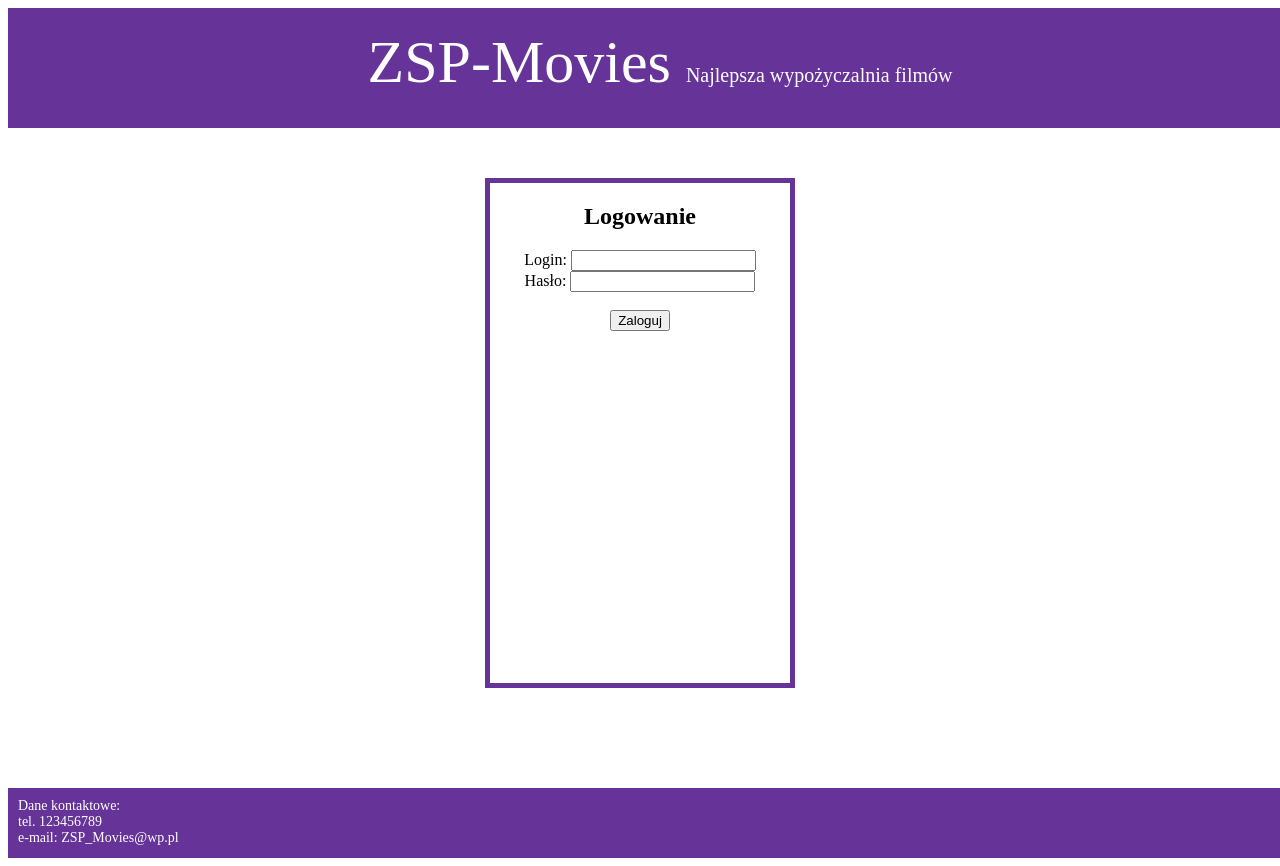
After one commit to Pazzurro/zsp-movie-rental, a PHP site: page /sites/login.php in a window 1280 px wide. The commit adds this page. Run offline with PHP 8.4, Linux system fonts and the light colour scheme.

Commit message:
includes + login.php

```diff
--- /dev/null
+++ b/css/style.css
@@ -0,0 +1,37 @@
+.header
+{
+    width: 100%;
+    height: 80px;
+    background-color: rebeccapurple;
+    color: white;
+    padding: 20px;
+    text-align: center;
+}
+
+.footer
+{
+    width: 100%;
+    height: 50px;
+    background-color: rebeccapurple;
+    color: white;
+    padding: 10px;
+    margin-top: 100px;
+    font-size: 14px;
+}
+
+.loginBox
+{
+    margin: auto;
+    margin-top: 50px;
+    text-align: center;
+    width: 300px;
+    height: 500px;
+    border: 5px solid rebeccapurple;
+    background-color: white;
+}
+
+a
+{
+    color: white;
+    text-decoration: none;
+}
--- a/includes/footer.php
+++ b/includes/footer.php
@@ -1,5 +1,11 @@
 <html>
+    <head>
+        <link rel="stylesheet" type="text/css" href="../css/style.css" >
+    </head>
     <body>
-        <h1>Super stopka</h1>
+        <header class="footer">
+
+            <span>Dane kontaktowe: <br> tel. 123456789 <br> e-mail: ZSP_Movies@wp.pl</span>
+        </header>
     </body>
 </html>
--- a/includes/header.php
+++ b/includes/header.php
@@ -1,5 +1,15 @@
+<?php
+    $db = new mysqli("127.0.0.1", "root", "", "zsp_movie");
+?>
+
 <html>
+    <head>
+        <link rel="stylesheet" type="text/css" href="../css/style.css" >
+    </head>
     <body>
-        <h1>Super nagłówek</h1>
+        <header class="header">
+            <span style="font-size: 60">ZSP-Movies </span>
+            <span style="font-size: 20"><a href="../index.php"> Najlepsza wypożyczalnia filmów</a></span>
+        </header>
     </body>
 </html>
--- /dev/null
+++ b/sites/login.php
@@ -0,0 +1,56 @@
+<html>
+    <head>
+        <meta charset="utf-8">
+        <title>zsp-movie-rental Damian Kapral</title>
+
+        <link rel="stylesheet" type="text/css" href="../css/style.css" >
+    </head>
+    <body>
+        <header>
+            <?php include '../includes/header.php'; ?>
+        </header>
+
+
+        <section>
+            <div class="loginBox">
+                <form method="post">
+                    <h2>Logowanie</h2>
+                    <label>Login: <input type="text" name="login"></label><br>
+                    <label>Hasło: <input type="text" name="password"></label><br><br>
+                    <button type="submit">Zaloguj</button>
+                </form>
+
+                <a href="register.php">Create account</a>
+
+                <div>
+                    <?php
+                        //sprawdzenie poprawności danych logowania
+                        if(isset($_POST["login"]) && isset($_POST["password"]))
+                        {
+                            $sql = 'SELECT login, password FROM accounts WHERE (login = "'.$_POST["login"].'" AND password = "'.$_POST["password"].'") AND is_admin = 0;';
+
+
+                            if(mysqli_num_rows($db->query($sql)))
+                            {
+                                //zalogowano
+                                header("location: ../index.php");
+                            }
+                            else
+                            {
+                                //błędne dane
+                                echo '<h1 style="color: red">PODANO ZŁE DANE</h1>';
+
+                            }
+                        }
+
+                    ?>
+                </div>
+            </div>
+        </section>
+
+
+        <footer>
+            <?php include '../includes/footer.php'; ?>
+        </footer>
+    </body>
+</html>
```
Also changed, not shown: sql_baza_danych/sql_baza_danych.sql (added, +108 -0 lines), sql_baza_danych/sql_wypełnienie_danymi.sql (added, +36 -0 lines).
